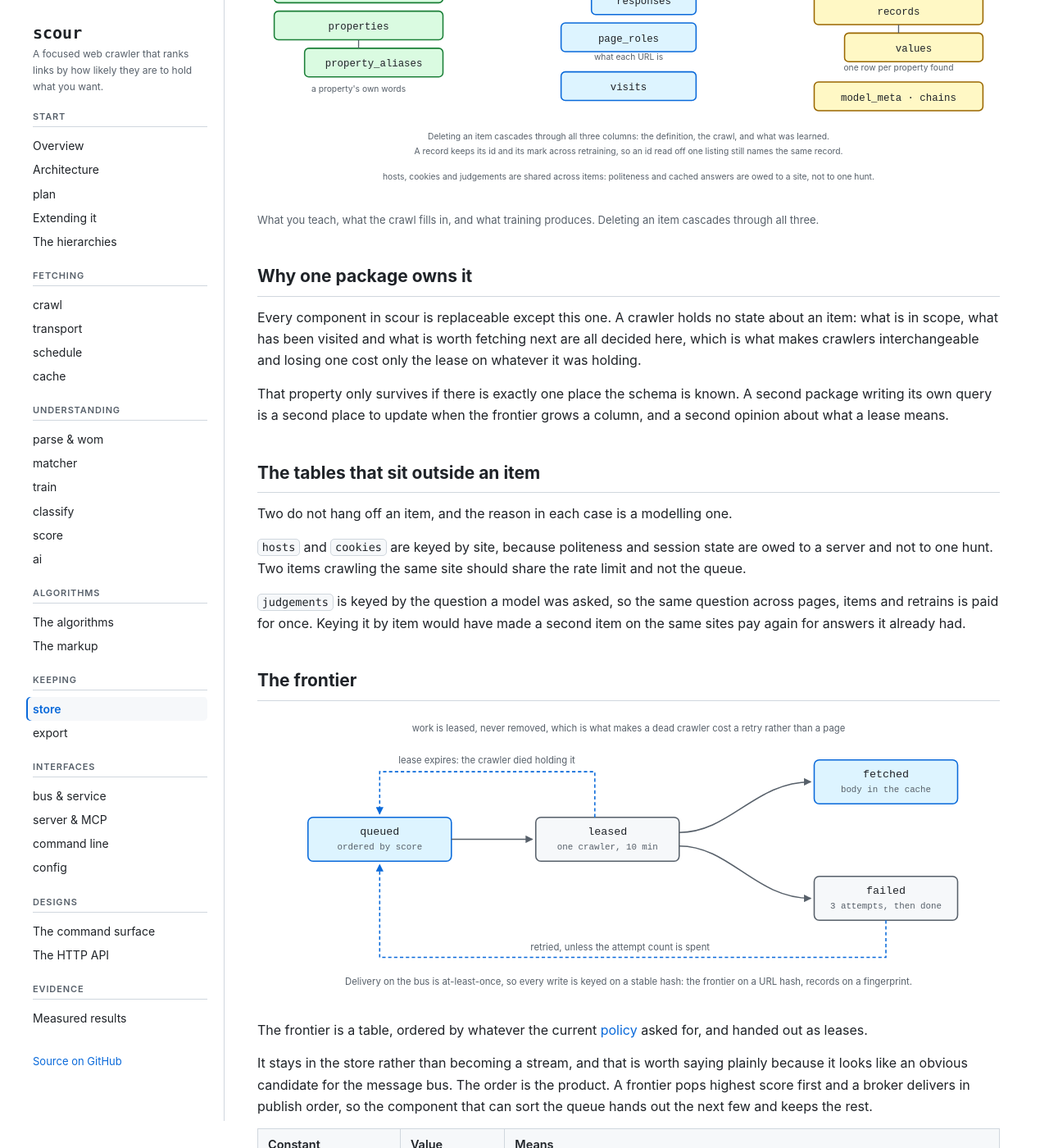
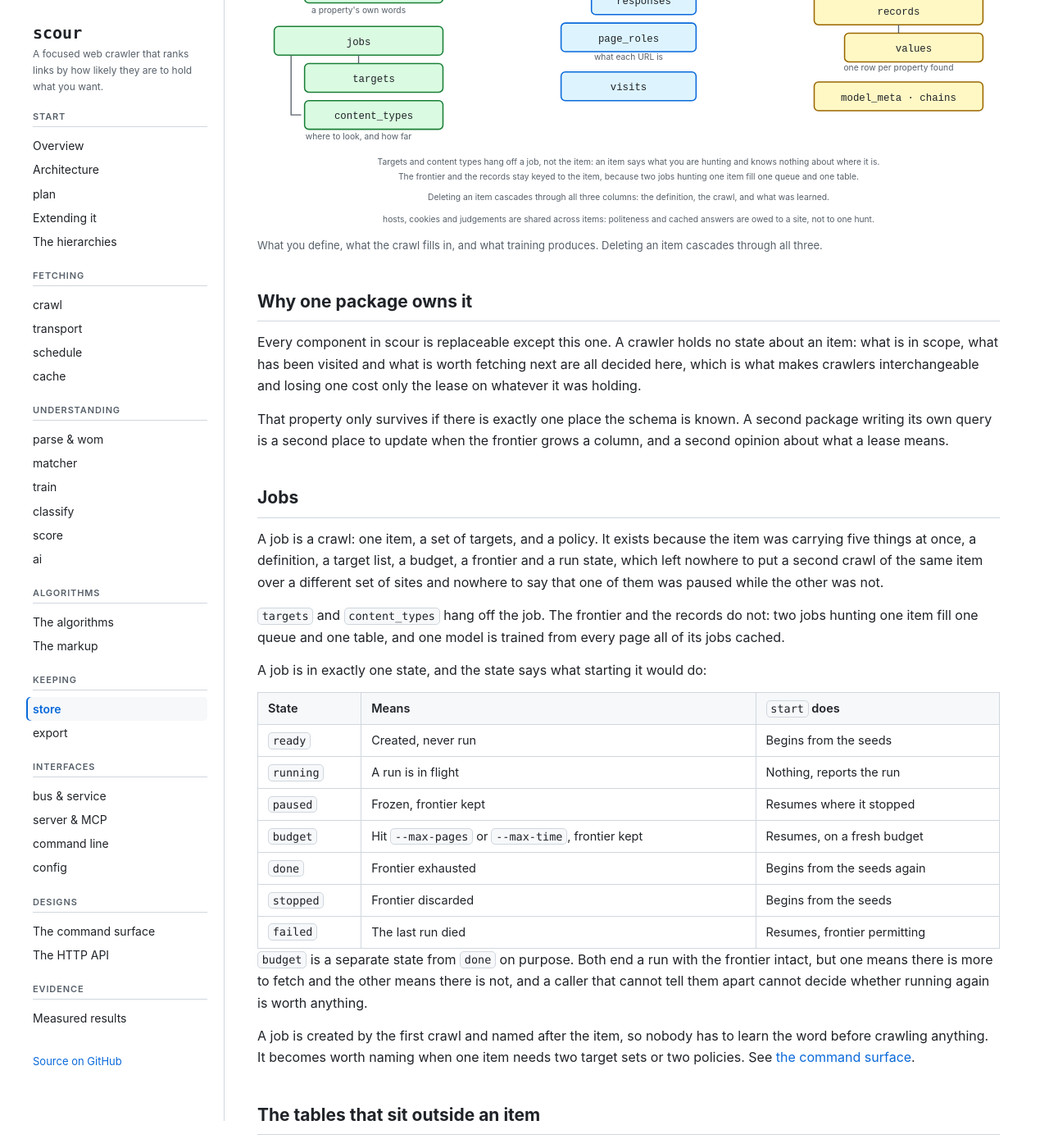
Before and after one commit to rangertaha/scour, a Jekyll site: the page built from docs/store/index.md, in a window 1280 px wide and 1400 px high, scrolled down 387 px. Shown: the whole window at 82% size. Built offline with Jekyll 4.4.1, drawn with Linux system fonts in a browser that asks for light colours.

Commit message:
Give jobs their place in the data model
Targets and content types moved off the item and onto a job, and the model
diagram still showed them hanging off the item. That is the one picture a
reader trusts to tell them what owns what, so it was the wrong thing to leave
stale.

The item keeps the frontier and the records even so, and the diagram now says
why: two jobs hunting one item fill one queue and one table, and one model is
trained from every page all of its jobs cached. Ownership follows what is being
counted, not what created it.

The seven job states are written down with what starting each one would do,
because budget and done are the pair a script has to tell apart: both end a run
with the frontier intact, and only one of them means there is more to fetch.

Runs are not in the schema yet, so nothing here claims them.

```diff
--- a/docs/store/index.md
+++ b/docs/store/index.md
@@ -10,8 +10,8 @@ the gorm models, the migrations, and every query; nothing else in the program
 talks to the database.</p>
 
 <figure>
-<img src="{{ '/img/model.svg' | relative_url }}" alt="An item owns its definition: aliases, content types, targets, and properties which own their own aliases. A crawl fills urls, responses, queue items and page roles. Training fills rules, which nest, and records which own values.">
-<figcaption>What you teach, what the crawl fills in, and what training produces. Deleting an item cascades through all three.</figcaption>
+<img src="{{ '/img/model.svg' | relative_url }}" alt="An item owns its aliases, its properties which own their own aliases, and its jobs, which own the targets and content types. A crawl fills urls, responses, queue items and page roles. Training fills rules, which nest, and records which own values.">
+<figcaption>What you define, what the crawl fills in, and what training produces. Deleting an item cascades through all three.</figcaption>
 </figure>
 
 ## Why one package owns it
@@ -24,6 +24,40 @@ and losing one cost only the lease on whatever it was holding.
 That property only survives if there is exactly one place the schema is known.
 A second package writing its own query is a second place to update when the
 frontier grows a column, and a second opinion about what a lease means.
+
+## Jobs
+
+A job is a crawl: one item, a set of targets, and a policy. It exists because
+the item was carrying five things at once, a definition, a target list, a
+budget, a frontier and a run state, which left nowhere to put a second crawl of
+the same item over a different set of sites and nowhere to say that one of them
+was paused while the other was not.
+
+`targets` and `content_types` hang off the job. The frontier and the records do
+not: two jobs hunting one item fill one queue and one table, and one model is
+trained from every page all of its jobs cached.
+
+A job is in exactly one state, and the state says what starting it would do:
+
+| State | Means | `start` does |
+| --- | --- | --- |
+| `ready` | Created, never run | Begins from the seeds |
+| `running` | A run is in flight | Nothing, reports the run |
+| `paused` | Frozen, frontier kept | Resumes where it stopped |
+| `budget` | Hit `--max-pages` or `--max-time`, frontier kept | Resumes, on a fresh budget |
+| `done` | Frontier exhausted | Begins from the seeds again |
+| `stopped` | Frontier discarded | Begins from the seeds |
+| `failed` | The last run died | Resumes, frontier permitting |
+
+`budget` is a separate state from `done` on purpose. Both end a run with the
+frontier intact, but one means there is more to fetch and the other means there
+is not, and a caller that cannot tell them apart cannot decide whether running
+again is worth anything.
+
+A job is created by the first crawl and named after the item, so nobody has to
+learn the word before crawling anything. It becomes worth naming when one item
+needs two target sets or two policies. See
+[the command surface]({{ '/cli/design.html' | relative_url }}#do-you-need-to-define-a-job).
 
 ## The tables that sit outside an item
 
```
Also changed, not shown: docs/architecture/hierarchies.md (+13 -2 lines), docs/img/model.svg.
